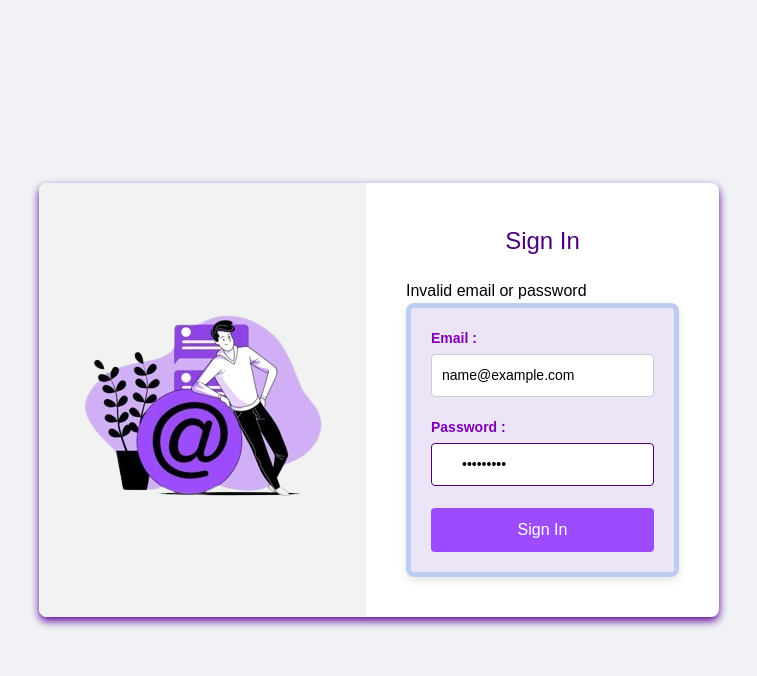
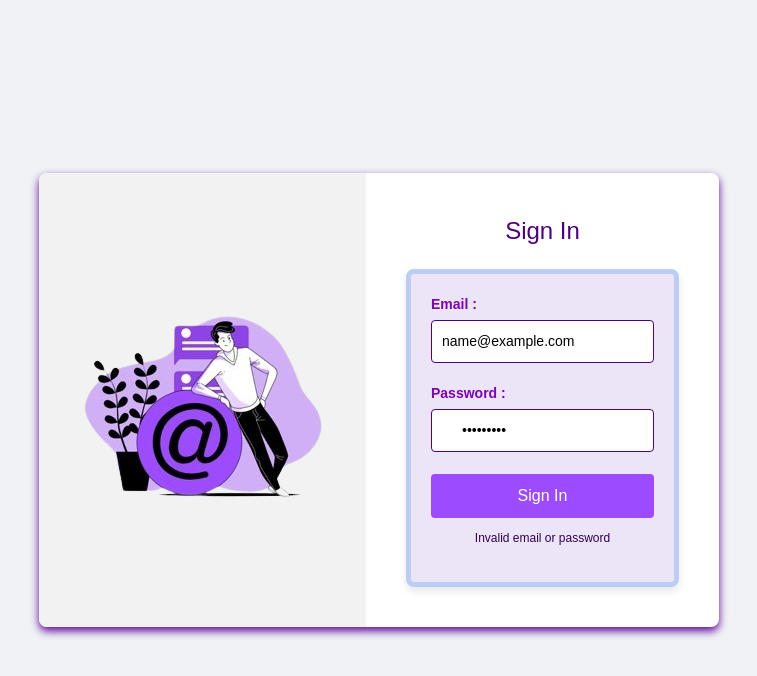
Before and after one commit to sSharpBlade/gestor_tesis, a React (Vite) app: page / in a window 1280 px wide. Both pictures are taken after typing "name@example.com", "Sample123" into the empty fields and a click on the button "Sign In". Shown: the top 676 px of the page, without its empty margins (261-1018 px from the left). Built offline with nearby package versions, Linux system fonts and the light colour scheme; no server answers.

Commit message:
Se añadio la funcionaidad a cerrar sesion, se agrego estilo extra a login

```diff
--- a/src/components/Login/Login.css
+++ b/src/components/Login/Login.css
@@ -77,6 +77,14 @@ body {
     box-sizing: border-box;
 }
 
+form input[type="text"], form input[type="date"], form input[type="submit"] {
+    width: 100%;
+    padding: 10px;
+    border: 1px solid #4c007d;
+    border-radius: 4px;
+    box-sizing: border-box;
+}
+
 .numero-intentos {
     text-align: center;
     font-size: 15px;
@@ -103,3 +111,11 @@ body {
 .sign-in-btn:hover {
     background-color: #4c007d;
 }
+
+.error-message {
+    color: #320053;
+    margin-top: 5%;
+    align-items: center;
+    text-align: center;
+    font-size: 75%;
+  }
--- a/src/components/Login/Login.tsx
+++ b/src/components/Login/Login.tsx
@@ -22,7 +22,6 @@ const Login: React.FC = () => {
       </div>
       <div className="login-form">
         <h2>Sign In</h2>
-        {error && <div className="error-message">{error}</div>}
         <form onSubmit={onSubmit}>
           <div className="input-group">
             <label htmlFor="email">Email :</label>
@@ -53,6 +52,7 @@ const Login: React.FC = () => {
             </div>
           </div>
           <button type="submit" className="sign-in-btn">Sign In</button>
+          {error && <div className="error-message">{error}</div>}
         </form>
       </div>
     </div>
--- a/src/components/Login/servicioLogin.ts
+++ b/src/components/Login/servicioLogin.ts
@@ -32,6 +32,6 @@ export const handleLogin = async (
        // Redirige al usuario al dashboard
     } catch (error) {
       setError('Invalid email or password');
-      console.error('Error:', error);
+      //console.error('Error:', error);
     }
   };
--- a/src/home/Menu.tsx
+++ b/src/home/Menu.tsx
@@ -8,6 +8,8 @@ import {
 } from "@ant-design/icons";
 import { request } from '../components/Student/Student.request';
 import StudentForm from '../components/Student/StudentForm';
+import { useNavigate } from 'react-router-dom';
+
 
 const teacherID = localStorage.getItem('teacherID');
 
@@ -18,6 +20,7 @@ const Menu: React.FC<ListStudentsProps> = ({onDataChange}) => {
   const [showModal, setShowModal] = useState(false);
   const handleShow = () => setShowModal(true);
   const handleClose = () => setShowModal(false);
+  const navigate = useNavigate();
 
   const handleFormSubmit = async (data: any) => {
     const respose = await request(data);
@@ -27,6 +30,10 @@ const Menu: React.FC<ListStudentsProps> = ({onDataChange}) => {
     return respose;
   };
 
+  const handleLogout = () => {
+    console.log("Cerrando sesión...");
+    navigate('/');  // Redirige al inicio
+  };
 
   return (
     <>
@@ -52,9 +59,7 @@ const Menu: React.FC<ListStudentsProps> = ({onDataChange}) => {
         <FloatButton
           tooltip={<div>Cerrar Sesión</div>}
           icon={<DisconnectOutlined />}
-          onClick={() => {
-            console.log("Cerrando sesión...");
-          }}
+          onClick={handleLogout}
         />
       </FloatButton.Group>
 
```
